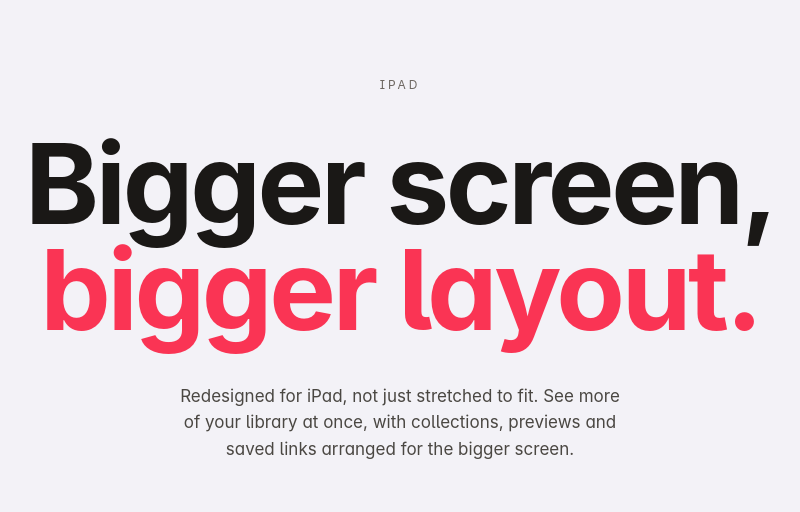
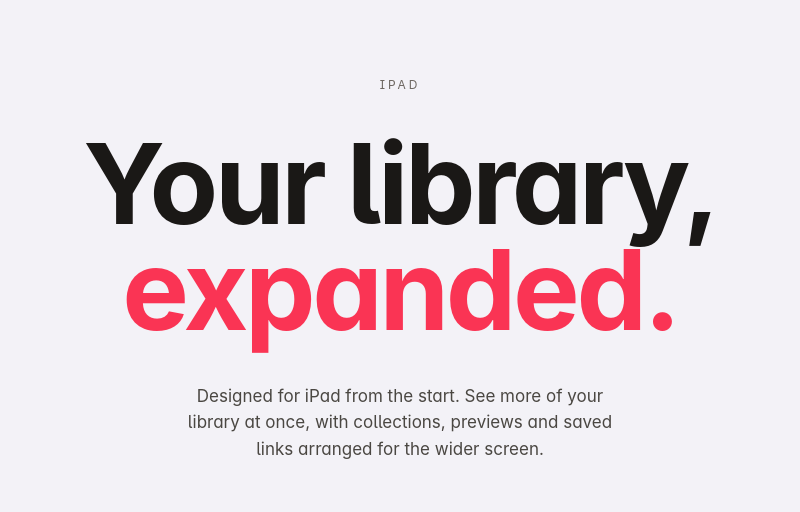
Before and after one commit to robsansom/ReadLater, an Astro site: page / in a window 1280 px wide. Shown: the part 2540-3052 px from the top of the page, without its empty margins (240-1040 px from the left). Built offline with nearby package versions, Linux system fonts and the light colour scheme; Astro itself is replaced by a stand-in of ours; a web font is replaced by a local one.

Commit message:
Refine iPad showcase copy

```diff
--- a/src/pages/index.astro
+++ b/src/pages/index.astro
@@ -44,9 +44,9 @@
       cross-fade land in the same beat. */}
   <TabletShowcase
     eyebrow="iPad"
-    headline="Bigger screen,"
-    headlineAccent="bigger layout."
-    body="Redesigned for iPad, not just stretched to fit. See more of your library at once, with collections, previews and saved links arranged for the bigger screen."
+    headline="Your library,"
+    headlineAccent="expanded."
+    body="Designed for iPad from the start. See more of your library at once, with collections, previews and saved links arranged for the wider screen."
     imageDark="ipad-dark"
     imageLight="ipad-light"
     altDark="The Read Later iPad app in dark mode, showing a Collections home with Quick Jump shortcuts, Recently Added cards and Favorites."
```
